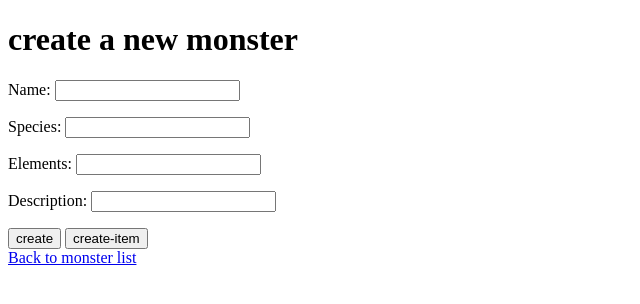
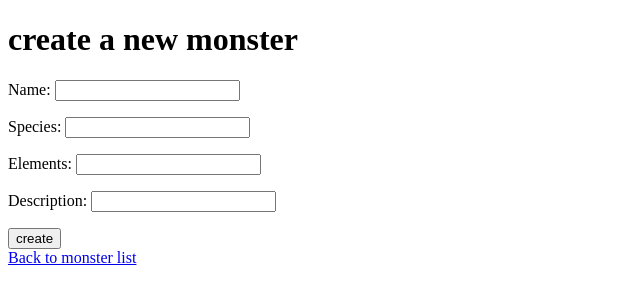
Before and after one commit to FirstHassan24/mhworld, a Django app: page /new/ in a window 1280 px wide. Shown: the top 304 px of the page, without its empty margins (0-640 px from the left). Run offline with Django 5.2, Linux system fonts and the light colour scheme.

Commit message:
end:okay i really am stuck on this im gonna need chats help for this one so go ask chat how is it that i can make a form for my update_item and for it to teach you how(good jobe AKilou i know you feeling super anxious about always needing help like this :)

```diff
--- a/monsterhunter/templates/monsterhunter/monster_form.html
+++ b/monsterhunter/templates/monsterhunter/monster_form.html
@@ -24,8 +24,6 @@
 <button type=submit>
 {% if is_edit%} update {% else %} create {% endif %}
 </button>
-<!--Todo: make a button for updating  monster items-->
-<button type="submit">{% if is_edit%} update-item {% else %} create-item {% endif%}</button>
 </form>
 <!--link back to the list of monsters:-->
 <a href="{% url 'monster-list' %}">Back to monster list
```
